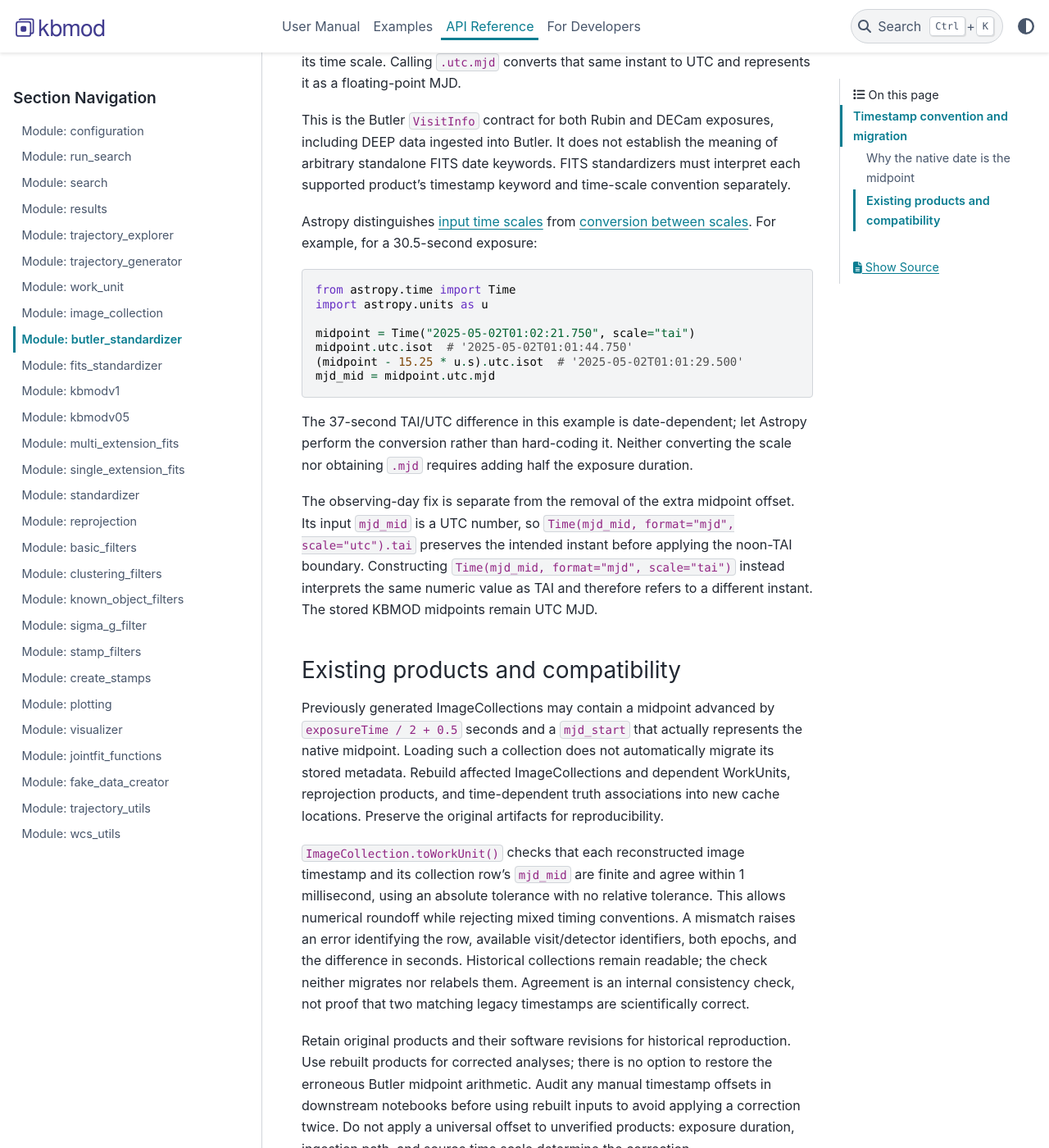
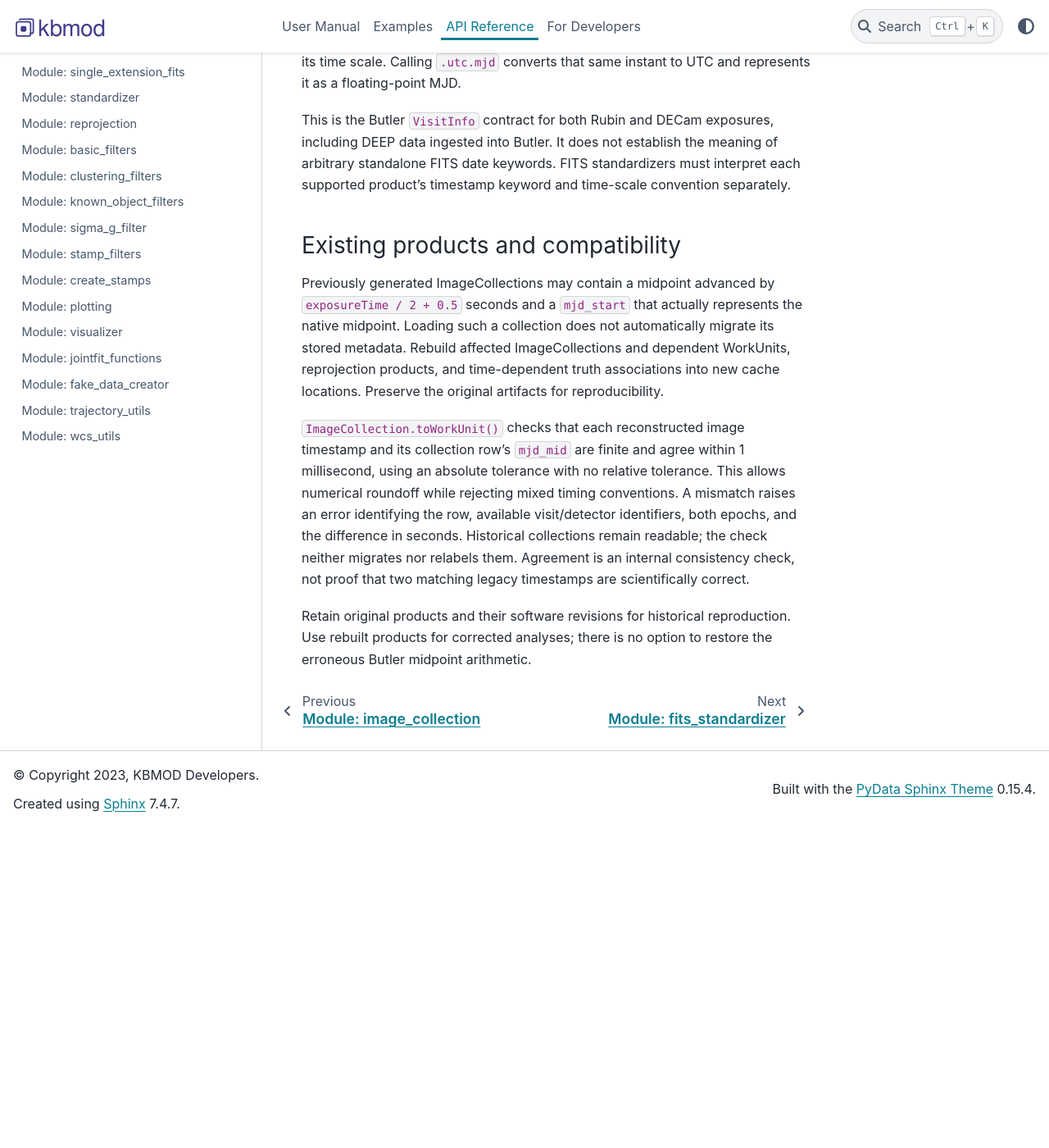
Before and after one commit to dirac-institute/kbmod, a Sphinx documentation site: the page built from docs/source/api_reference/standardizers/butler_standardizer.rst, in a window 1280 px wide and 1400 px high, scrolled down 702 px. Shown: the whole window at 82% size. Built offline with Sphinx 7.4.7 and the PyData theme 0.15.4, drawn with Linux system fonts in a browser that asks for light colours; pages that are not in the unit, such as notebooks, are missing from menus; after the commit the page ends 1711 px from its top, so only the background shows below that; some of the changed text lies outside the part shown.

Commit message:
Trim Butler standardizer timing docs
Drop the Astropy time-scale walkthrough and extended migration guidance,
keeping the midpoint contract and compatibility notes.

Co-Authored-By: Claude Opus 5.5 <noreply@anthropic.com>

```diff
--- a/docs/source/api_reference/standardizers/butler_standardizer.rst
+++ b/docs/source/api_reference/standardizers/butler_standardizer.rst
@@ -32,34 +32,6 @@ including DEEP data ingested into Butler. It does not establish the meaning of
 arbitrary standalone FITS date keywords. FITS standardizers must interpret each
 supported product's timestamp keyword and time-scale convention separately.
 
-Astropy distinguishes `input time scales
-<https://docs.astropy.org/en/stable/time/index.html#creating-a-time-object>`_
-from `conversion between scales
-<https://docs.astropy.org/en/stable/time/index.html#convert-time-scale>`_. For
-example, for a 30.5-second exposure:
-
-.. code-block:: python
-
-    from astropy.time import Time
-    import astropy.units as u
-
-    midpoint = Time("2025-05-02T01:02:21.750", scale="tai")
-    midpoint.utc.isot  # '2025-05-02T01:01:44.750'
-    (midpoint - 15.25 * u.s).utc.isot  # '2025-05-02T01:01:29.500'
-    mjd_mid = midpoint.utc.mjd
-
-The 37-second TAI/UTC difference in this example is date-dependent; let Astropy
-perform the conversion rather than hard-coding it. Neither converting the scale
-nor obtaining ``.mjd`` requires adding half the exposure duration.
-
-The observing-day fix is separate from the removal of the extra midpoint offset.
-Its input ``mjd_mid`` is a UTC number, so
-``Time(mjd_mid, format="mjd", scale="utc").tai`` preserves the intended instant
-before applying the noon-TAI boundary. Constructing
-``Time(mjd_mid, format="mjd", scale="tai")`` instead interprets the same numeric
-value as TAI and therefore refers to a different instant. The stored KBMOD
-midpoints remain UTC MJD.
-
 Existing products and compatibility
 ~~~~~~~~~~~~~~~~~~~~~~~~~~~~~~~~~~~
 
@@ -81,13 +53,4 @@ that two matching legacy timestamps are scientifically correct.
 
 Retain original products and their software revisions for historical
 reproduction. Use rebuilt products for corrected analyses; there is no option
-to restore the erroneous Butler midpoint arithmetic. Audit any manual timestamp
-offsets in downstream notebooks before using rebuilt inputs to avoid applying
-a correction twice. Do not apply a universal offset to unverified products:
-exposure duration, ingestion path, and source time scale determine the correction.
-
-When regenerating synthetic truth, use each ephemeris row's actual epoch and
-record its time scale. Do not infer that epoch from an old collection's
-``mjd_start``, or change timestamps without checking the associated positions.
-Preserve the saved standardizer configuration, including mask policy, when
-rebuilding a matched comparison.
+to restore the erroneous Butler midpoint arithmetic.
```
